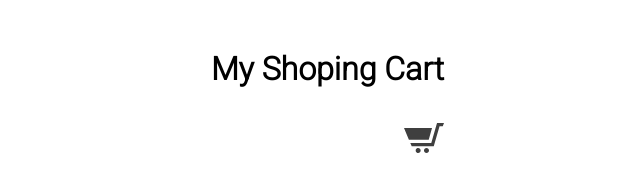
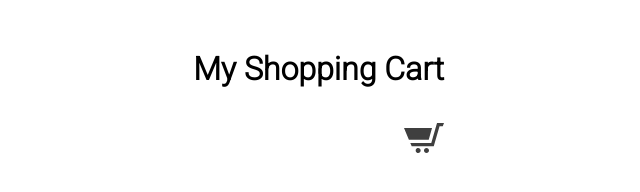
Before and after one commit to alenvalincic/Basket-Task, a plain HTML site: page index.html in a window 1280 px wide. Shown: the full height of the page, 346-986 px from the left. Drawn offline with Linux system fonts and the light colour scheme.

Commit message:
Update index.html

```diff
--- a/index.html
+++ b/index.html
@@ -17,7 +17,7 @@
         <div class="body-content">
 
             <div class="body-content__title">
-                <h1>My Shoping Cart</h1>
+                <h1>My Shopping Cart</h1>
             </div>
 
             <div class="body-content__basket">
```
